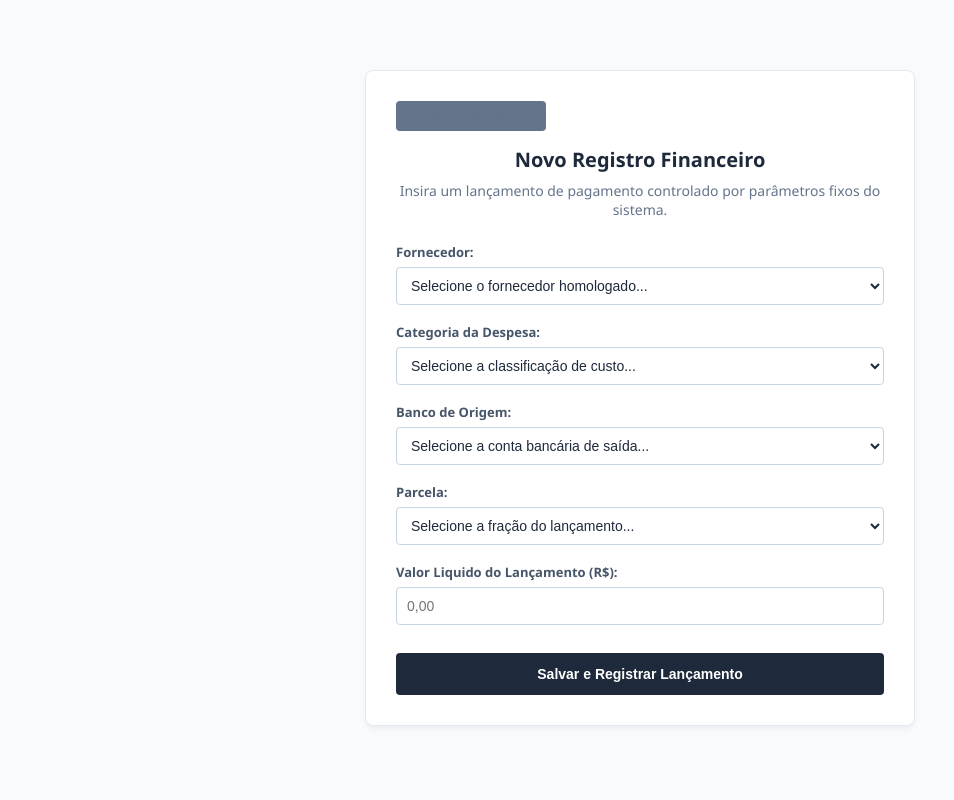
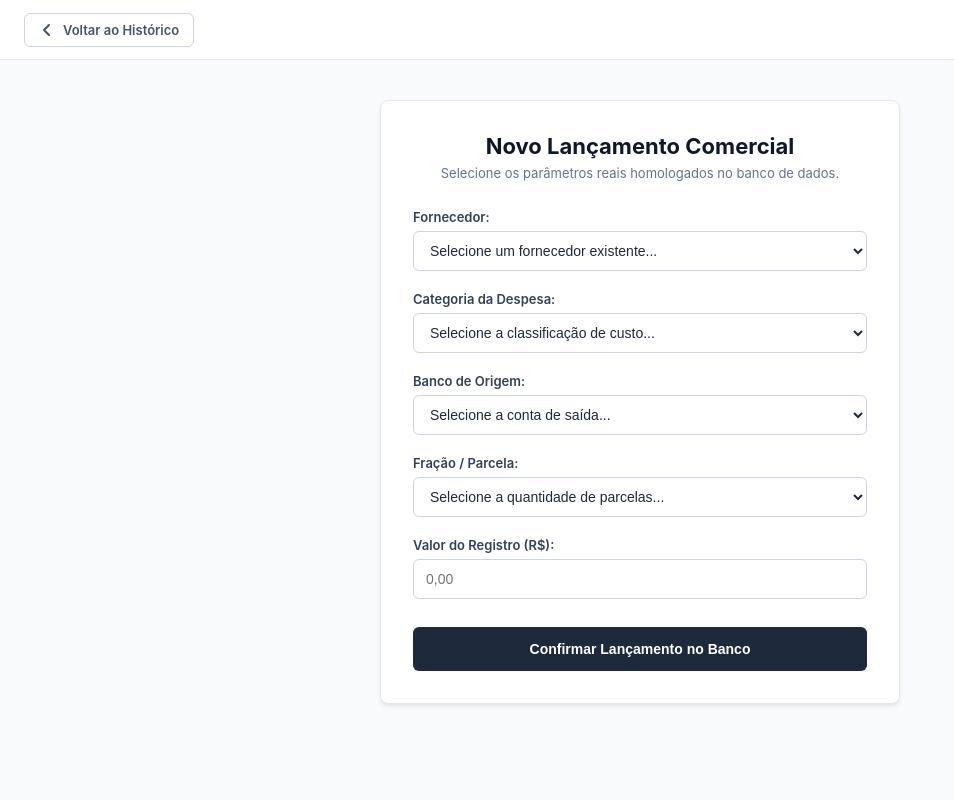
Before and after one commit to Lu4nL1ma/project_leaofin, a Django app: page /form/ in a window 1280 px wide. Shown: the whole page, without its empty margins (0-954 px from the left). Run offline with Django 5.2, Linux system fonts and the light colour scheme; tables that the repository leaves empty hold one stand-in row (values such as "Sample post").

Commit message:
form_view_updt

```diff
--- a/proj_leao/app_leao/templates/form.html
+++ b/proj_leao/app_leao/templates/form.html
@@ -1,123 +1,168 @@
 {% load static %}
-{% load mascaras_financeiras %}
 <!DOCTYPE html>
 <html lang="pt-BR">
 <head>
     <meta charset="UTF-8">
     <meta name="viewport" content="width=device-width, initial-scale=1.0">
-    <title>Cadastro de Novo Registro Financeiro</title>
+    <title>Cadastro Financeiro</title>
     <link rel="stylesheet" href="{% static 'css/style.css' %}">
     <style>
-        .cadastro-container {
-            max-width: 550px;
+        /* Base de Layout do Painel */
+        body {
+            background-color: #f8fafc;
+            margin: 0;
+            padding: 0;
+            font-family: -apple-system, BlinkMacSystemFont, "Segoe UI", Roboto, Helvetica, Arial, sans-serif;
+        }
+
+        /* Topo Isolado e Organizado */
+        .header-navegacao {
+            display: flex;
+            align-items: center;
+            background-color: #ffffff;
+            border-bottom: 1px solid #e2e8f0;
+            padding: 0 24px;
+            height: 60px;
+        }
+
+        .btn-voltar-topo {
+            display: inline-flex;
+            align-items: center;
+            gap: 8px;
+            color: #475569;
+            text-decoration: none;
+            font-size: 13px;
+            font-weight: 600;
+            padding: 8px 14px;
+            border: 1px solid #cbd5e1;
+            border-radius: 6px;
+            background-color: #ffffff;
+            transition: all 0.15s ease-in-out;
+        }
+
+        .btn-voltar-topo:hover {
+            background-color: #f1f5f9;
+            color: #1e293b;
+            border-color: #94a3b8;
+        }
+
+        /* Container Centralizado do Formulário */
+        .painel-cadastro {
+            max-width: 520px;
             margin: 40px auto;
             background: #ffffff;
             border: 1px solid #e2e8f0;
             border-radius: 8px;
-            box-shadow: 0 4px 6px -1px rgba(0, 0, 0, 0.05);
-            padding: 30px;
+            box-shadow: 0 4px 6px -1px rgba(0, 0, 0, 0.05), 0 2px 4px -1px rgba(0, 0, 0, 0.06);
+            padding: 32px;
         }
 
-        .cadastro-title {
-            font-size: 20px;
+        .painel-titulo {
+            font-size: 22px;
             font-weight: 700;
-            color: #1e293b;
-            margin-top: 0;
-            margin-bottom: 8px;
+            color: #0f172a;
+            margin: 0 0 6px 0;
             text-align: center;
         }
 
-        .cadastro-subtitle {
-            font-size: 14px;
+        .painel-subtitulo {
+            font-size: 13px;
             color: #64748b;
             text-align: center;
-            margin-bottom: 24px;
+            margin: 0 0 28px 0;
         }
 
-        .form-group {
+        /* Estrutura dos Campos de Input e Select */
+        .campo-grupo {
             display: flex;
             flex-direction: column;
             gap: 6px;
-            margin-bottom: 18px;
+            margin-bottom: 20px;
         }
 
-        .form-label {
+        .campo-label {
             font-size: 13px;
             font-weight: 600;
-            color: #475569;
+            color: #334155;
         }
 
-        .form-select, .form-input {
+        .seletor-custom, .input-custom {
             width: 100%;
-            height: 38px;
-            padding: 0 10px;
+            height: 40px;
+            padding: 0 12px;
             border: 1px solid #cbd5e1;
-            border-radius: 4px;
+            border-radius: 6px;
             background-color: #ffffff;
             font-size: 14px;
             color: #1e293b;
             outline: none;
             box-sizing: border-box;
-            transition: border-color 0.2s;
+            transition: border-color 0.2s, box-shadow 0.2s;
         }
 
-        .form-select:focus, .form-input:focus {
+        .seletor-custom:focus, .input-custom:focus {
             border-color: #0284c7;
-            box-shadow: 0 0 0 3px rgba(2, 132, 199, 0.1);
+            box-shadow: 0 0 0 3px rgba(2, 132, 199, 0.12);
         }
 
-        .form-select {
+        .seletor-custom {
             cursor: pointer;
         }
 
-        .btn-submit-cadastro {
+        /* Botão Principal de Ação */
+        .btn-salvar-registro {
             width: 100%;
-            height: 42px;
+            height: 44px;
             background-color: #1e293b;
             color: #ffffff;
             font-size: 14px;
             font-weight: 600;
             border: none;
-            border-radius: 4px;
+            border-radius: 6px;
             cursor: pointer;
-            margin-top: 10px;
-            transition: background-color 0.2s;
+            margin-top: 8px;
+            transition: background-color 0.15s;
         }
 
-        .btn-submit-cadastro:hover {
-            background-color: #334155;
+        .btn-salvar-registro:hover {
+            background-color: #0f172a;
         }
 
-        .django-messages {
+        /* Alertas do Django */
+        .lista-mensagens {
             list-style: none;
             padding: 0;
-            margin-bottom: 20px;
+            margin: 0 0 20px 0;
         }
-        .django-messages li {
-            padding: 12px;
-            border-radius: 4px;
+        .lista-mensagens li {
+            padding: 12px 16px;
+            border-radius: 6px;
             font-size: 13px;
             font-weight: 500;
-            margin-bottom: 8px;
         }
-        .django-messages li.success { background-color: #f0fdf4; color: #15803d; border: 1px solid #bbf7d0; }
-        .django-messages li.error { background-color: #fef2f2; color: #b91c1c; border: 1px solid #fecaca; }
+        .lista-mensagens li.success { background-color: #f0fdf4; color: #16a34a; border: 1px solid #bbf7d0; }
+        .lista-mensagens li.error { background-color: #fef2f2; color: #dc2626; border: 1px solid #fecaca; }
     </style>
 </head>
 <body>
 
-    <div class="cadastro-container">
+    <!-- ⬅️ BOTÃO DE VOLTAR TOTALMENTE ISOLADO NO TOPO -->
+    <header class="header-navegacao">
+        <a href="{% url 'homes' %}" class="btn-voltar-topo">
+            <svg width="16" height="16" viewBox="0 0 16 16" fill="none" xmlns="http://www.w3.org/2000/svg">
+                <path d="M10 13L5 8L10 3" stroke="currentColor" stroke-width="2" stroke-linecap="round" stroke-linejoin="round"/>
+            </svg>
+            Voltar ao Histórico
+        </a>
+    </header>
 
-        <div style="margin-bottom: 15px;">
-            <a href="{% url 'homes' %}" class="btn-filter btn-clear" style="font-size: 13px; text-decoration: none; color: #64748b;">&larr; Voltar ao Painel</a>
-        </div>
+    <div class="painel-cadastro">
 
-        <h2 class="cadastro-title">Novo Registro Financeiro</h2>
-        <p class="cadastro-subtitle">Insira um lançamento de pagamento controlado por parâmetros fixos do sistema.</p>
+        <h2 class="painel-titulo">Novo Lançamento Comercial</h2>
+        <p class="painel-subtitulo">Selecione os parâmetros reais homologados no banco de dados.</p>
 
-        <!-- Exibição de Mensagens de Erro/Sucesso do Django -->
         {% if messages %}
-        <ul class="django-messages">
+        <ul class="lista-mensagens">
             {% for message in messages %}
             <li class="{{ message.tags }}">{{ message }}</li>
             {% endfor %}
@@ -127,64 +172,64 @@
         <form method="POST">
             {% csrf_token %}
 
-            <!-- 👤 1. SELECT: FORNECEDOR -->
-            <div class="form-group">
-                <label for="id_fornecedor" class="form-label">Fornecedor:</label>
-                <select id="id_fornecedor" name="fornecedor" class="form-select" required>
-                    <option value="" disabled selected>Selecione o fornecedor homologado...</option>
+            <!-- 👤 SELECT 1: FORNECEDORES REAIS -->
+            <div class="campo-grupo">
+                <label for="id_fornecedor" class="campo-label">Fornecedor:</label>
+                <select id="id_fornecedor" name="fornecedor" class="seletor-custom" required>
+                    <option value="" disabled selected>Selecione um fornecedor existente...</option>
                     {% for forn in proveedores|default:fornecedores %}
                         <option value="{{ forn }}">{{ forn }}</option>
                     {% empty %}
-                        <option value="" disabled>Nenhum fornecedor pré-cadastrado no histórico</option>
+                        <option value="" disabled>Nenhum fornecedor localizado no banco de dados.</option>
                     {% endfor %}
                 </select>
             </div>
 
-            <!-- 🏷️ 2. SELECT: CATEGORIA -->
-            <div class="form-group">
-                <label for="id_categoria" class="form-label">Categoria da Despesa:</label>
-                <select id="id_categoria" name="categoria" class="form-select" required>
+            <!-- 🏷️ SELECT 2: CATEGORIAS REAIS -->
+            <div class="campo-grupo">
+                <label for="id_categoria" class="campo-label">Categoria da Despesa:</label>
+                <select id="id_categoria" name="categoria" class="seletor-custom" required>
                     <option value="" disabled selected>Selecione a classificação de custo...</option>
                     {% for cat in categorias %}
-                        <!-- O método get_tipo_display exibe o rótulo amigável (Despesa Fixa / Despesa Variável) -->
                         <option value="{{ cat.id }}">{{ cat.nome }} ({{ cat.get_tipo_display }})</option>
                     {% empty %}
-                        <option value="" disabled>⚠️ Nenhuma categoria cadastrada no banco</option>
+                        <option value="" disabled>Nenhuma categoria localizada. Cadastre-as no Admin.</option>
                     {% endfor %}
                 </select>
             </div>
 
-            <!-- 🏦 3. SELECT: BANCO -->
-            <div class="form-group">
-                <label for="id_banco" class="form-label">Banco de Origem:</label>
-                <select id="id_banco" name="banco" class="form-select" required>
-                    <option value="" disabled selected>Selecione a conta bancária de saída...</option>
+            <!-- 🏦 SELECT 3: BANCOS REAIS -->
+            <div class="campo-grupo">
+                <label for="id_banco" class="campo-label">Banco de Origem:</label>
+                <select id="id_banco" name="banco" class="seletor-custom" required>
+                    <option value="" disabled selected>Selecione a conta de saída...</option>
                     {% for bco in bancos %}
-                        <option value="{{ bco.nome|default:bco }}">{{ bco.nome|default:bco }}</option>
+                        <option value="{{ bco }}">{{ bco }}</option>
+                    {% empty %}
+                        <option value="" disabled>Nenhum banco identificado nas transações anteriores.</option>
                     {% endfor %}
                 </select>
             </div>
 
-            <!-- 📊 4. SELECT: PARCELA -->
-            <div class="form-group">
-                <label for="id_parcela" class="form-label">Parcela:</label>
-                <select id="id_parcela" name="parcela" class="form-select" required>
-                    <option value="" disabled selected>Selecione a fração do lançamento...</option>
+            <!-- 📊 SELECT 4: PARCELAMENTO DINÂMICO -->
+            <div class="campo-grupo">
+                <label for="id_parcela" class="campo-label">Fração / Parcela:</label>
+                <select id="id_parcela" name="parcela" class="seletor-custom" required>
+                    <option value="" disabled selected>Selecione a quantidade de parcelas...</option>
                     {% for parc in opcoes_parcelas %}
                         <option value="{{ parc.valor }}">{{ parc.label }}</option>
                     {% endfor %}
                 </select>
             </div>
 
-            <!-- 💰 5. INPUT: VALOR MONETÁRIO -->
-            <div class="form-group">
-                <label for="id_valor" class="form-label">Valor Liquido do Lançamento (R$):</label>
-                <input type="number" step="0.01" id="id_valor" name="valor" class="form-input" required placeholder="0,00">
+            <!-- 💰 INPUT 5: VALOR CRU -->
+            <div class="campo-grupo">
+                <label for="id_valor" class="campo-label">Valor do Registro (R$):</label>
+                <input type="number" step="0.01" id="id_valor" name="valor" class="input-custom" required placeholder="0,00">
             </div>
 
-            <!-- BOTÃO DE ENVIO -->
-            <button type="submit" class="btn-submit-cadastro">
-                Salvar e Registrar Lançamento
+            <button type="submit" class="btn-salvar-registro">
+                Confirmar Lançamento no Banco
             </button>
         </form>
 
--- a/proj_leao/app_leao/views.py
+++ b/proj_leao/app_leao/views.py
@@ -210,56 +210,51 @@ def processar_ofx_ajax(request):
 
 def form(request):
     if request.method == "POST":
-        # 📥 Coleta os dados selecionados nos <select>
         fornecedor = request.POST.get("fornecedor")
         banco_nome = request.POST.get("banco")
         categoria_id = request.POST.get("categoria")
-        parcela_selecionada = request.POST.get("parcela")  # <--- CAPTURA A PARCELA (Ex: "1/12" ou "À vista")
+        parcela_selecionada = request.POST.get("parcela")
         valor = request.POST.get("valor")
 
         categoria_instancia = Categoria.objects.filter(id=categoria_id).first() if categoria_id else None
 
         try:
-            # Gravamos a informação da parcela no campo correspondente do seu model ContaPagar
-            # Certifique-se de que seu modelo possui o campo 'parcela' como CharField ou semelhante
             ContaPagar.objects.create(
                 fornecedor=fornecedor,
                 banco=banco_nome,
                 categoria=categoria_instancia,
-                parcela=parcela_selecionada,  # <--- O novo vínculo entra aqui
+                parcela=parcela_selecionada,
                 valor=valor,
                 status="A Pagar",
                 conciliado="Não"
             )
-            messages.success(request, "Novo registro financeiro salvo com sucesso!")
+            messages.success(request, "Registro financeiro salvo com sucesso!")
             return redirect('homes')
         except Exception as e:
             messages.error(request, f"Erro ao salvar registro: {str(e)}")
 
     # ==================================================================
-    # 📦 ALIMENTAÇÃO DOS SELECTS (MÉTODO GET)
+    # 📊 EXTRAÇÃO DE DADOS 100% REAIS DO SEU MODELO
     # ==================================================================
-    categorias = Categoria.objects.all()
+    # 👤 Busca os fornecedores reais gravados no seu histórico
+    fornecedores_reais = ContaPagar.objects.values_list('fornecedor', flat=True).distinct().order_by('fornecedor')
 
-    # Lista de bancos (Ajuste se você usar tabela própria do banco)
-    bancos = ["Inter", "Cora", "Itaú", "Bradesco", "Santander", "NuBank"]
+    # 🏦 Busca as bandeiras/nomes de bancos reais que você já utiliza nas transações
+    bancos_reais = ContaPagar.objects.values_list('banco', flat=True).distinct().order_by('banco')
 
-    # Fornecedores cadastrados no histórico para reaproveitamento
-    fornecedores_cadastrados = ContaPagar.objects.values_list('fornecedor', flat=True).distinct().order_by('fornecedor')
+    # 🏷️ Busca as categorias que criamos e migramos no banco
+    categorias_reais = Categoria.objects.all()
 
-    # ✨ GERAÇÃO DINÂMICA DE OPÇÕES DE PARCELAS (De 1x até 12x + À Vista)
+    # 🔢 Estrutura padrão de parcelamento comercial (1x a 12x)
     opcoes_parcelas = [{"valor": "A vista", "label": "À vista / Única"}]
     for i in range(1, 13):
-        opcoes_parcelas.append({
-            "valor": f"{i}/12",
-            "label": f"Parcela {i} de 12"
-        })
+        opcoes_parcelas.append({"valor": f"{i}/12", "label": f"Parcela {i} de 12"})
 
     contexto = {
-        "categorias": categorias,
-        "bancos": bancos,
-        "fornecedores": fornecedores_cadastrados,
-        "opcoes_parcelas": opcoes_parcelas,  # <--- Adicionado ao contexto
+        "fornecedores": fornecedores_reais,
+        "bancos": bancos_reais,
+        "categorias": categorias_reais,
+        "opcoes_parcelas": opcoes_parcelas,
     }
 
     return render(request, "form.html", contexto)
@@ -319,6 +314,7 @@ def aba_conciliacao(request):
         'bancos_disponiveis': bancos_disponiveis, # << INJETADO NO CONTEXTO
     }
     return render(request, 'conciliacao.html', context)
+
 
 def conciliar(request, identi):
     print(f"ID recebido para conciliação: {identi}")
```
